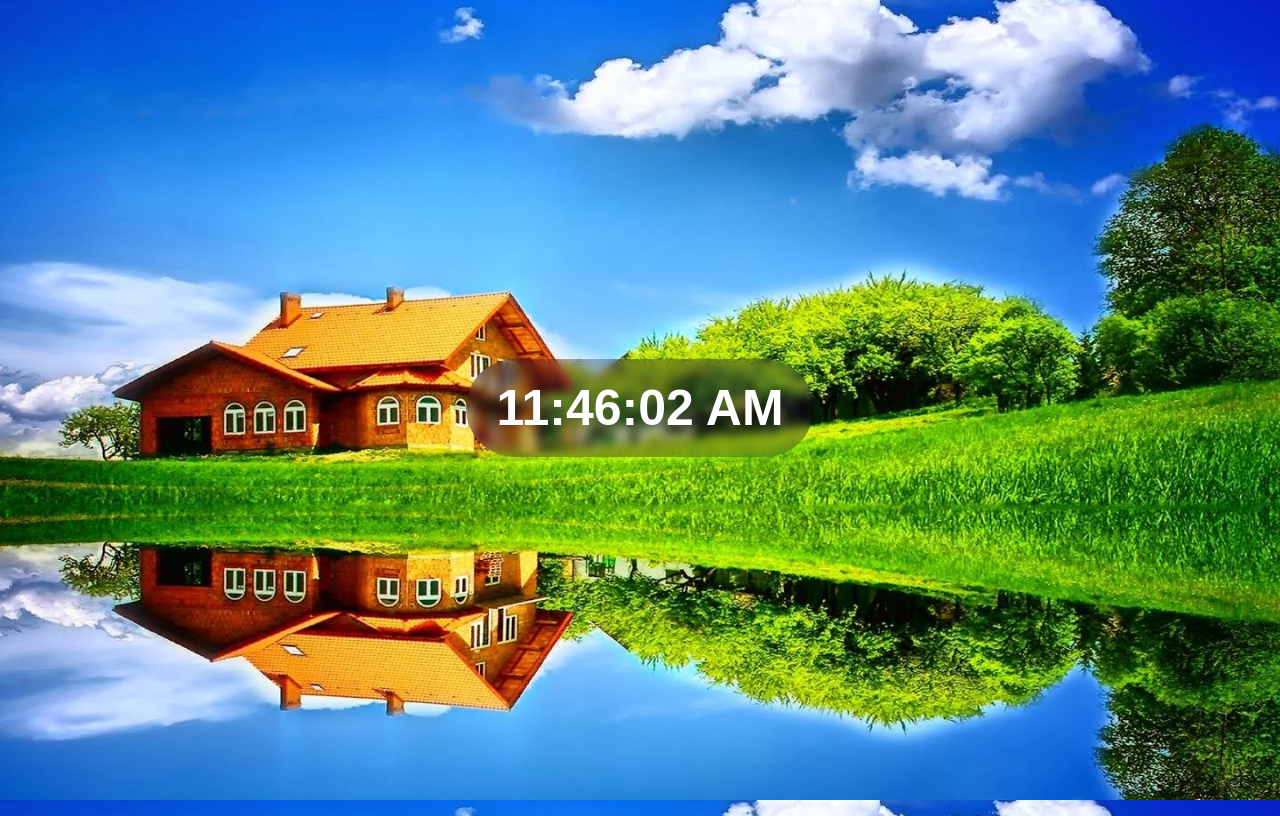
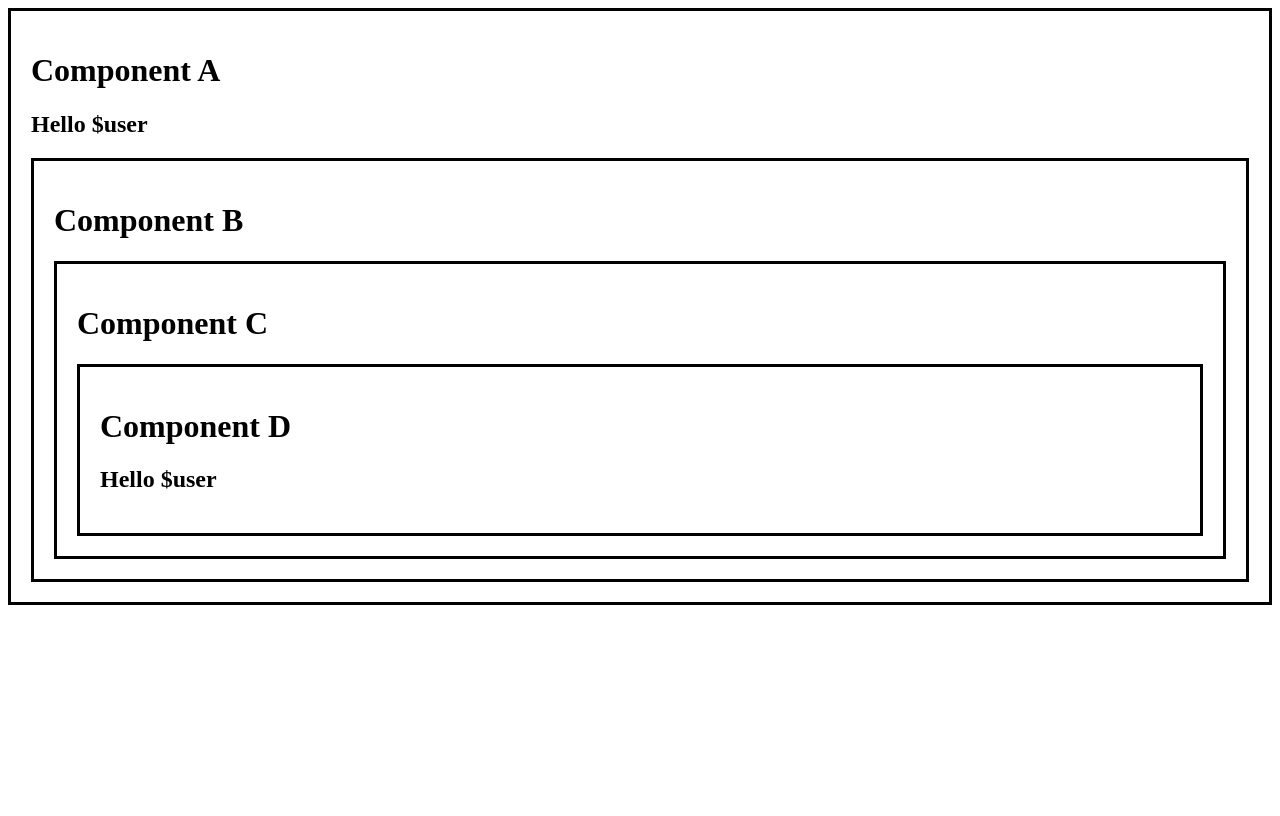
Before and after one commit to shravan-g-k/learn-react, a React (Vite) app: page / in a window 1280 px wide. Built offline with nearby package versions, Linux system fonts and the light colour scheme.

Commit message:
useContext

```diff
--- a/src/App.jsx
+++ b/src/App.jsx
@@ -1,10 +1,10 @@
-import MyComponent from "./DigitalClock";
+import ComponentA from "./ComponentA";
 
 function App() {
 
   return (
     <>
-    <MyComponent/>
+    <ComponentA/>
     </>
   );
 }
--- /dev/null
+++ b/src/ComponentA.jsx
@@ -0,0 +1,19 @@
+import { useState, createContext} from "react";
+import ComponentB from "./ComponentB";
+
+export const UserContext = createContext();
+
+function ComponentA() {
+  const [user,setUser] = useState("user");
+  return (
+    <div className="box">
+      <h1>Component A</h1>
+      <h2>Hello ${user}</h2>
+      <UserContext.Provider value={user}>
+      <ComponentB/>
+      </UserContext.Provider>
+    </div>
+  );
+}
+
+export default ComponentA;
--- /dev/null
+++ b/src/ComponentB.jsx
@@ -0,0 +1,12 @@
+import ComponentC from "./ComponentC";
+
+function ComponentB() {
+  return (
+    <div className="box">
+      <h1>Component B</h1>
+      <ComponentC/>
+    </div>
+  );
+}
+
+export default ComponentB;
--- /dev/null
+++ b/src/ComponentC.jsx
@@ -0,0 +1,12 @@
+import ComponentD from "./ComponentD";
+
+ function ComponentC() {
+  return (
+    <div className="box">
+      <h1>Component C</h1>
+      <ComponentD/>
+    </div>
+  );
+}
+
+export default ComponentC;
--- /dev/null
+++ b/src/ComponentD.jsx
@@ -0,0 +1,13 @@
+import { useContext } from "react";
+import { UserContext } from "./ComponentA";
+function ComponentD() {
+  const user = useContext(UserContext);
+  return (
+    <div className="box">
+      <h1>Component D</h1>
+      <h2>Hello ${user}</h2>
+    </div>
+  );
+}
+
+export default ComponentD;
--- a/src/DigitalClock.jsx
+++ /dev/null
@@ -1,44 +0,0 @@
-import { useState, useEffect } from "react";
-
-function DigitalClock() {
-  const [time, setTime] = useState(new Date());
-
-  useEffect(() => {
-    const intervaId = setInterval(() => {
-      setTime(new Date());
-    }, 1000);
-
-    return () => {
-      clearInterval(intervaId);
-    };
-  });
-
-  function formatTime() {
-    let hours = time.getHours();
-    const minutes = time.getMinutes();
-    const seconds = time.getSeconds();
-    const ampm = hours >= 12 ? 'PM' : 'AM';
-    hours = hours % 12 || 12;
-
-    const formattedTime = `${hours}:${fixSpaces(minutes)}:${fixSpaces(seconds)} ${ampm}`;
-    return formattedTime;
-
-  }
-
-  function fixSpaces(num) {
-    if (num < 10) {
-      return `0${num}`;
-    }
-    return num;
-  }
-
-  return (
-    <div className="clock-container">
-      <div className="clock">
-        {formatTime()}
-      </div>
-    </div>
-  );
-}
-
-export default DigitalClock;
--- a/src/index.css
+++ b/src/index.css
@@ -1,26 +1,4 @@
-body{
-    background-image: url("assets/background.jpg");
-    background-position: center;
-    background-repeat: no-repeat;
-    background-size: cover;
-    background-attachment: fixed;
-
-    display: flex;
-    justify-content: center;
-    min-height: 100vh;
-    align-items: center;
+.box{
+    border: 3px solid black;
+    padding: 20px;
 }
-
-.clock-container{
-    backdrop-filter: blur(5px);
-    border-radius: 50px;
-    background-color: rgba(20, 1, 39, 0.3);
-}
-
-.clock{
-    color: white;
-    font-size: 50px;
-    font-weight: 600;
-    font-family: 'Nunito', sans-serif;
-    padding: 20px 30px;
-}
```
Also changed, not shown: src/assets/background.jpg (deleted).
